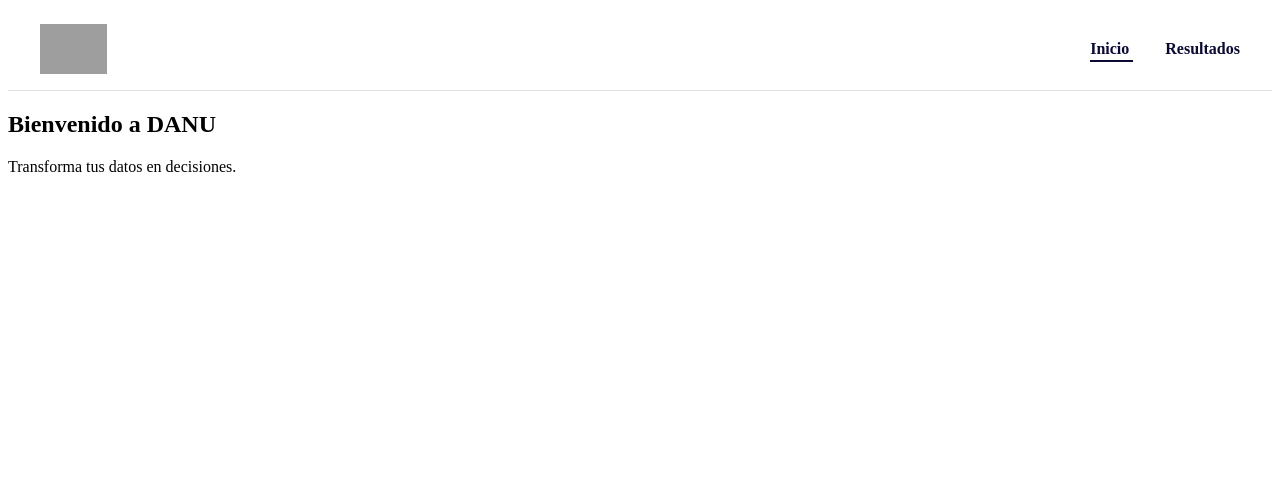
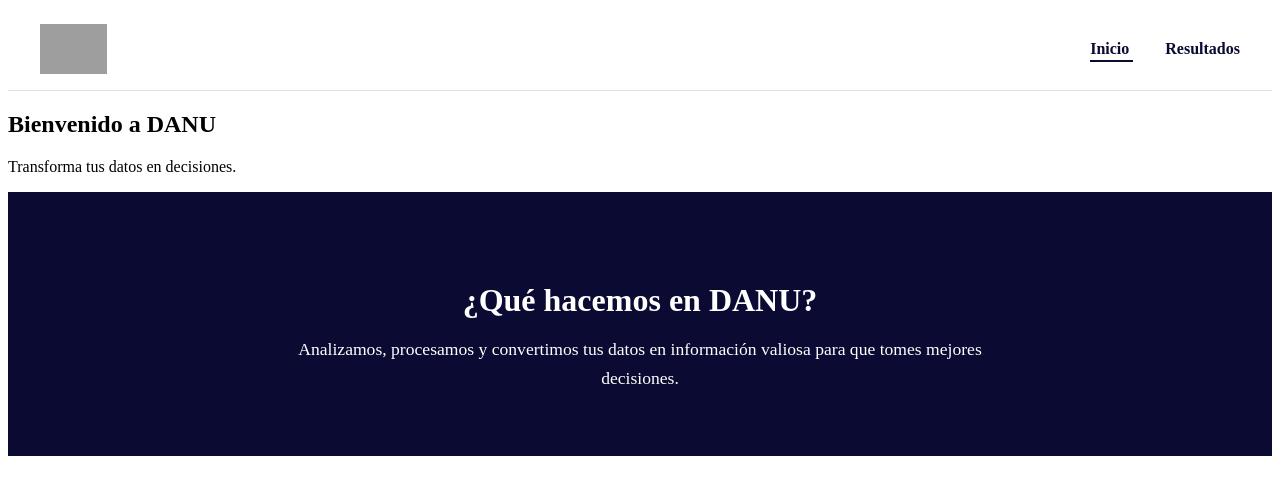
Before and after one commit to JosueSosa01/danu-proyecto, an Angular app: page /home in a window 1280 px wide. Shown: the top 494 px of the page. Built offline with nearby package versions, Linux system fonts and the light colour scheme; grey boxes are pictures that could not be loaded.

Commit message:
actualizacion de la ventana home
diseño de la ventana home

```diff
--- a/src/app/home-page/home-page.component.css
+++ b/src/app/home-page/home-page.component.css
@@ -0,0 +1,19 @@
+.info-section {
+  background-color: #0a0a32;
+  color: white;
+  padding: 4rem 2rem;
+  text-align: center;
+}
+
+.info-section h2 {
+  font-size: 2rem;
+  margin-bottom: 1rem;
+  font-weight: 700;
+}
+
+.info-section p {
+  font-size: 1.1rem;
+  max-width: 700px;
+  margin: 0 auto;
+  line-height: 1.6;
+}
--- a/src/app/home-page/home-page.component.html
+++ b/src/app/home-page/home-page.component.html
@@ -2,3 +2,10 @@
   <h1>Bienvenido a DANU</h1>
   <p>Transforma tus datos en decisiones.</p>
 </section>
+
+<section class="info-section">
+  <h2>¿Qué hacemos en DANU?</h2>
+  <p>
+    Analizamos, procesamos y convertimos tus datos en información valiosa para que tomes mejores decisiones.
+  </p>
+</section>
```
